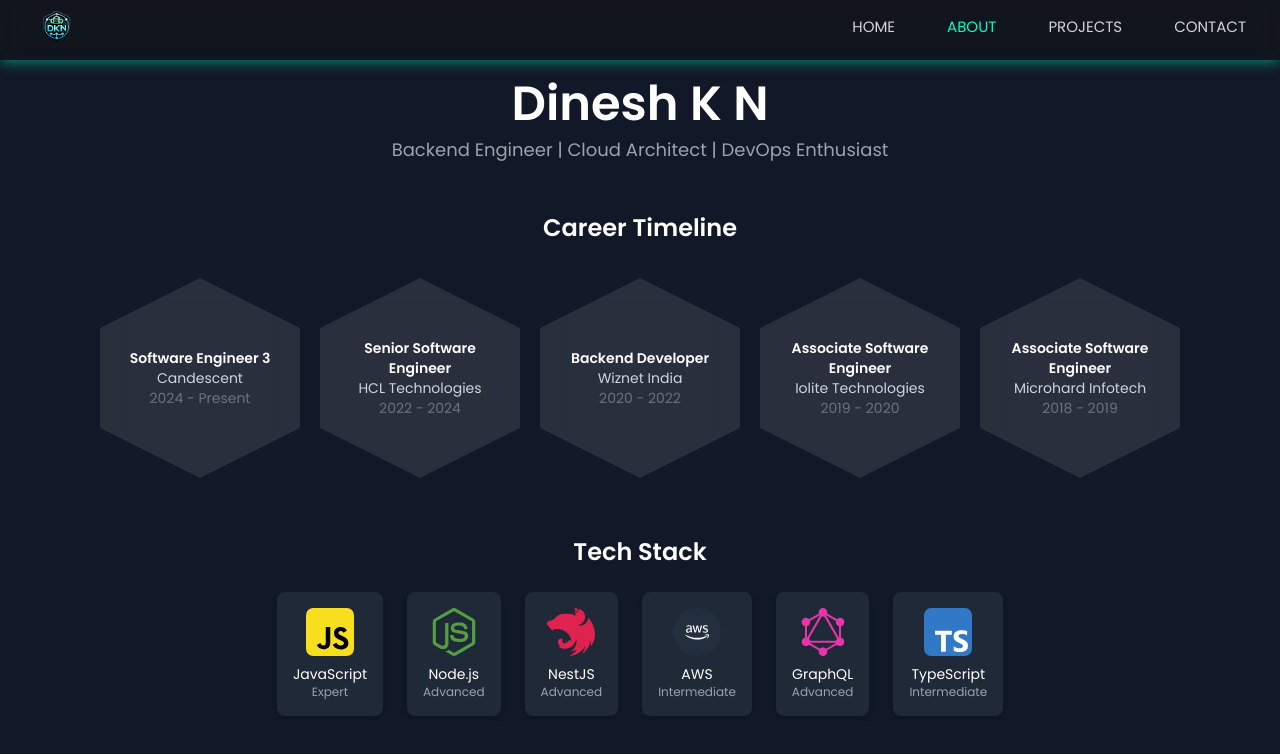
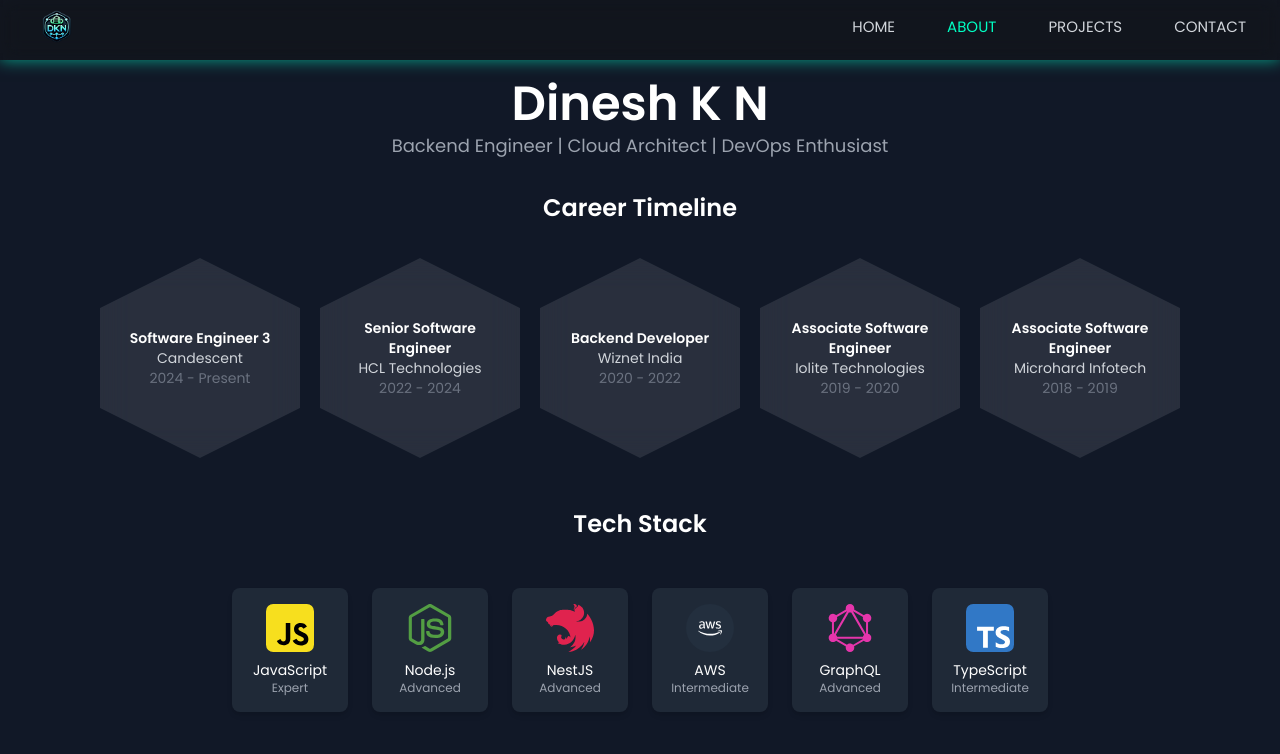
Before and after one commit to kandilidinesh/portfolio-web, a Next.js app: page /about in a window 1280 px wide. Shown: the top 754 px of the page. Built offline with nearby package versions, Linux system fonts and the light colour scheme.

Commit message:
Polished about page

```diff
--- a/app/about/page.js
+++ b/app/about/page.js
@@ -44,7 +44,7 @@
     ];
 
     return (
-        <div className="min-h-screen bg-gray-900 text-white flex flex-col items-center px-8 pt-20">
+        <div className="h-screen bg-gray-900 text-white flex flex-col items-center px-8 pt-20 overflow-hidden">
             <motion.h1
                 className="text-4xl md:text-5xl font-bold text-center neon-text"
                 initial={{ opacity: 0, y: -20 }}
@@ -53,17 +53,17 @@
                 Dinesh K N
             </motion.h1>
             <motion.p
-                className="text-lg text-gray-400 mt-2 text-center"
+                className="text-lg text-gray-400 mt-1 text-center"
                 initial={{ opacity: 0, y: 10 }}
                 animate={{ opacity: 1, y: 0 }}
                 transition={{ delay: 0.5, duration: 1 }}>
                 Backend Engineer | Cloud Architect | DevOps Enthusiast
             </motion.p>
 
-            <h2 className="text-2xl font-semibold text-center neon-text mt-12">
+            {/* Career Timeline */}
+            <h2 className="text-2xl font-semibold text-center neon-text mt-8">
                 Career Timeline
             </h2>
-
             {/* Career Timeline with Hexagons */}
             <div className="mt-6 w-full flex flex-wrap justify-center items-center relative">
                 {careerTimeline.map((item, index) => (
@@ -96,14 +96,14 @@
                 ))}
             </div>
 
-            {/* Tech Stack Showcase (Unchanged) */}
-            <div className="mt-12 w-full max-w-4xl text-center">
+            {/* Tech Stack Showcase */}
+            <div className="mt-10 w-full max-w-4xl text-center">
                 <h2 className="text-2xl font-semibold neon-text">Tech Stack</h2>
-                <div className="mt-6 flex flex-wrap justify-center gap-6">
+                <div className="mt-6 flex flex-nowrap justify-center gap-6 px-10 py-6 overflow-x-auto overflow-hidden">
                     {techStack.map((tech, index) => (
                         <motion.div
                             key={index}
-                            className="flex flex-col items-center p-4 bg-gray-800 rounded-lg shadow-md hover:shadow-cyan-400 transition-all"
+                            className="flex flex-col items-center p-4 w-48 bg-gray-800 rounded-lg shadow-md hover:shadow-cyan-400 transition-all"
                             whileHover={{ scale: 1.1 }}>
                             <img
                                 src={tech.icon}
```
